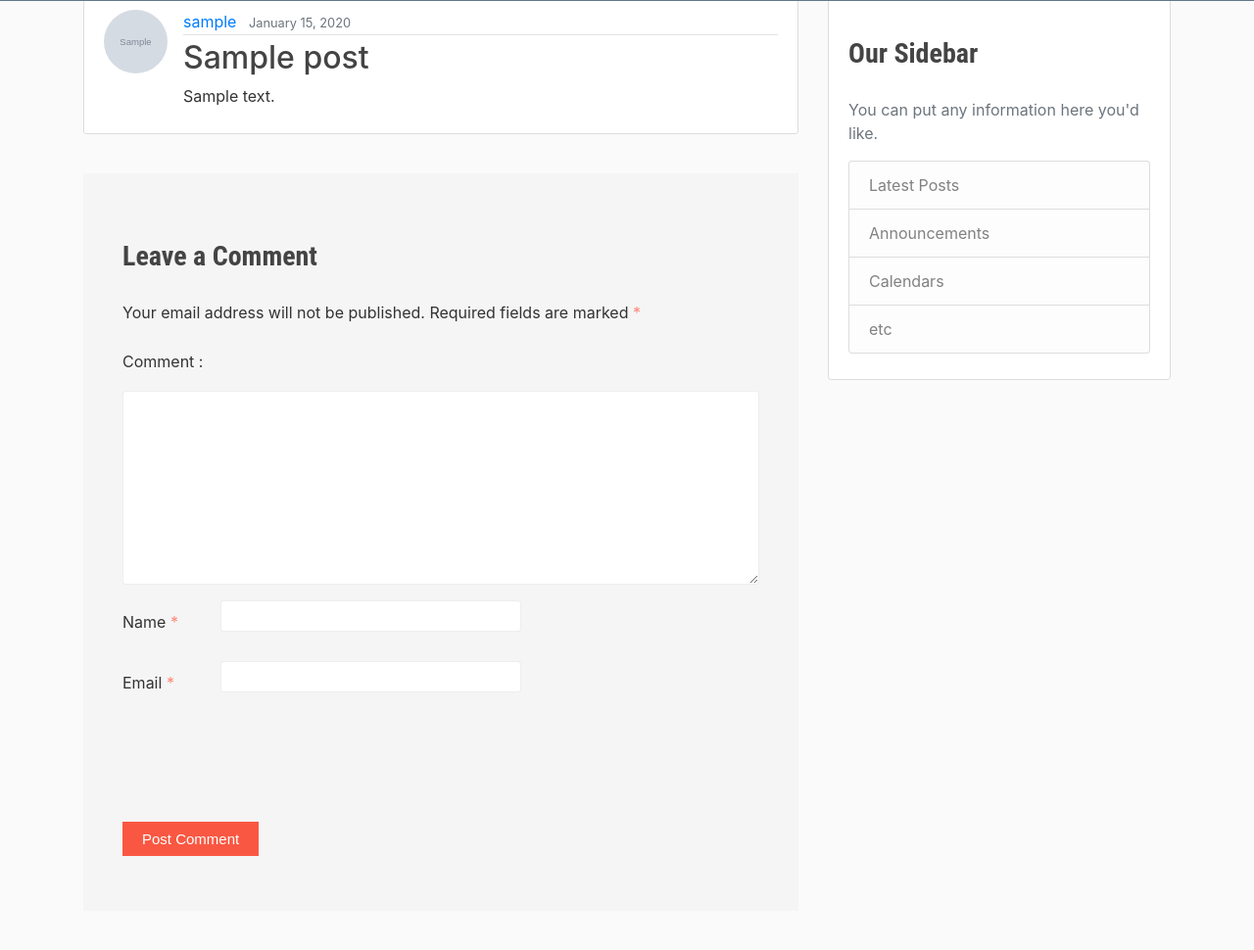
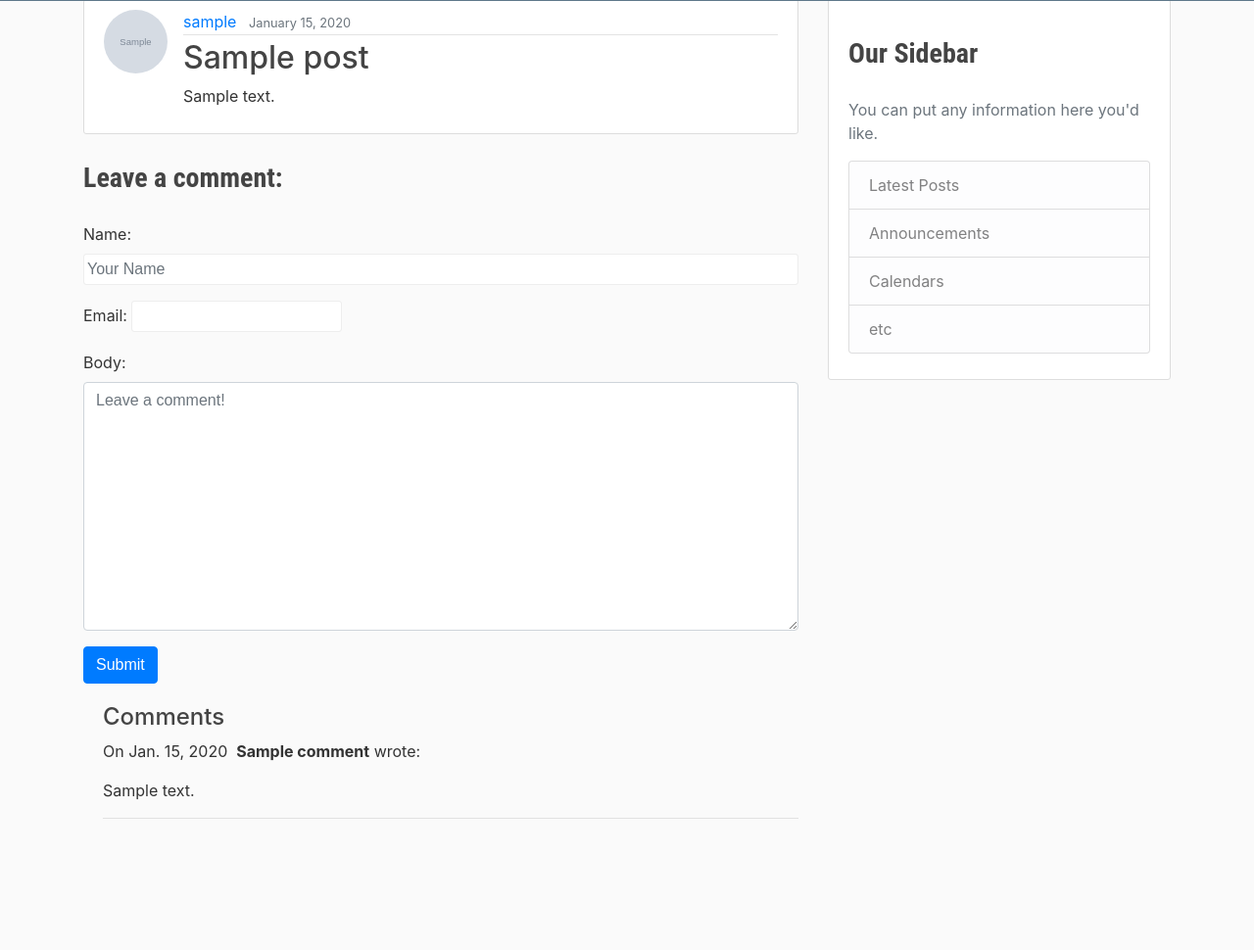
Before and after one commit to deepak2431/djangoBlog, a Django app: page /post/1/ in a window 1280 px wide. Shown: the part 81-1051 px from the top of the page at 98% size. After the commit the page ends 917 px from the top, so only its background shows below. Run offline with Django 3.2, Linux system fonts and the light colour scheme; tables that the repository leaves empty hold one stand-in row (values such as "Sample post"); grey boxes marked "Sample" are stand-in pictures; some libraries are stand-ins or nearby versions.

Commit message:
Changes added for adding comments

```diff
--- /dev/null
+++ b/blog/forms.py
@@ -0,0 +1,21 @@
+from django import forms
+from .models import Comment
+
+class CommentForm(forms.Form):
+
+    Name = forms.CharField(
+        max_length=60,
+        widget=forms.TextInput(attrs={
+            "class": "form-control",
+            "placeholder": "Your Name",
+
+        })
+    )
+    email = forms.EmailField(max_length=50)
+    body = forms.CharField(
+        max_length=250,
+        widget = forms.Textarea(attrs={
+            "class": "form-control",
+            "placeholder": "Leave a comment!"
+        })
+    )
--- a/blog/models.py
+++ b/blog/models.py
@@ -21,3 +21,6 @@ class Comment(models.Model):
     email = models.EmailField(max_length = 50,default="")
     created_on = models.DateTimeField(auto_now_add=True)
     post = models.ForeignKey('Post', on_delete=models.CASCADE)
+
+    # def get_absolute_url(self):
+    #     return reverse('post-detail', kwargs={'pk': Post.pk})
--- a/blog/templates/blog/post_detail.html
+++ b/blog/templates/blog/post_detail.html
@@ -1,26 +1,46 @@
 {% extends "blog/base.html" %}
 {% block content %}
         <article class="media content-section">
-          <img class="rounded-circle article-img" src="{{ object.author.profile.image.url }}">
+          <img class="rounded-circle article-img" src="{{ post.author.profile.image.url }}">
           <div class="media-body">
             <div class="article-metadata">
-              <a class="mr-2" href="#">{{ object.author }}</a>
-              <small class="text-muted">{{ object.date_posted|date:"F d, Y" }}</small>
-              {% if object.author == user %}
+              <a class="mr-2" href="#">{{ post.author }}</a>
+              <small class="text-muted">{{ post.date_posted|date:"F d, Y" }}</small>
+              {% if post.author == user %}
                 <div>
-                        <a class="btn btn-secondary btn-sm mt-1 mb-1" href="{% url 'post-update' object.id%}">Update Post</a>
-                        <a class="btn btn-danger btn-sm mt-1 mb-1" href="{% url 'post-delete' object.id%}">Delete Post</a>
+                        <a class="btn btn-secondary btn-sm mt-1 mb-1" href="{% url 'post-update' post.id%}">Update Post</a>
+                        <a class="btn btn-danger btn-sm mt-1 mb-1" href="{% url 'post-delete' post.id%}">Delete Post</a>
                 </div>
               {% endif %}
             </div>
-            <h2 class="article-title">{{ object.title }}</h2>
-            <p class="article-content">{{ object.content }}</p>
+            <h2 class="article-title">{{ post.title }}</h2>
+            <p class="article-content">{{ post.content }}</p>
           </div>
         </article>
+        <h3>Leave a comment:</h3>
+
+      <form action="/post/{{ post.pk }}/" method="post">
+
+          {% csrf_token %}
+
+          {{ form.as_p }}
+          <input type='hidden' value='{{ post.pk }}' name='id'>
+          <button type="submit" class="btn btn-primary">Submit</button>
+
+      </form>
+
+
+
+
+
+
+
+
+        <!-- -------------------------------------------------------------------------------------------------------------------------
         <div id="comments" class="comments-area">
             <div id="respond" class="comment-respond">
               <h3 id="reply-title" class="comment-reply-title">Leave a Comment </h3>
-              <form action="#" method="post" id="commentform" class="comment-form">
+              <form action="." method="post" id="commentform" class="comment-form">
                   {% csrf_token %}
                 <p class="comment-notes"><span id="email-notes">Your email address will not be published.</span> Required fields are marked <span class="required">*</span>
                 </p>
@@ -68,5 +88,22 @@
                 </p>
               </form>
             </div>
-          </div>
+          </div> -->
+        <div style="margin-left:20px;margin-top:20px">
+          <h4>Comments</h4>
+          {% for comment in post.comment_set.all %}
+
+          <p>
+
+            On {{comment.created_on.date }}&nbsp;
+
+            <b>{{ comment.Name }}</b> wrote:
+
+        </p>
+
+        <p>{{ comment.body }}</p>
+
+        <hr>
+          {% endfor %}
+        </div>
 {% endblock content %}
--- a/blog/urls.py
+++ b/blog/urls.py
@@ -1,5 +1,6 @@
 from django.urls import path
 from .views import (PostListView,
+                    # CreateCommentView,
                     PostDeleteView,
                     PostDetailView,
                     PostCreateView,
@@ -9,8 +10,9 @@ from .import views
 
 urlpatterns = [
     path('', PostListView.as_view(), name='blog-home'),
-    path('user/<str:username>', UserPostListView.as_view(), name='user-posts'),
+    path('user/<str:username>/', UserPostListView.as_view(), name='user-posts'),
     path('post/<int:pk>/', PostDetailView.as_view(), name='post-detail'),
+    #  path('post/<int:pk>/comment',CreateCommentView.as_view(), name='create-comment'),
     path('post/new/', PostCreateView.as_view(), name='post-create'),
     path('post/<int:pk>/update/', PostUpdateView.as_view(), name='post-update'),
     path('post/<int:pk>/delete/', PostDeleteView.as_view(), name='post-delete'),
--- a/blog/views.py
+++ b/blog/views.py
@@ -1,7 +1,9 @@
 from django.shortcuts import render, get_object_or_404
 from django.contrib.auth.mixins import LoginRequiredMixin, UserPassesTestMixin
 from django.contrib.auth.models import User
-from django.views.generic import (
+from blog.forms import CommentForm
+from django.views.generic import (View,
+    FormView,
     ListView,
     DetailView,
     CreateView,
@@ -31,9 +33,73 @@ class UserPostListView(ListView):
         return Post.objects.filter(author=user).order_by('-date_posted')
 
 
-class PostDetailView(DetailView):
-    model = Post
-    template_name = 'blog/post_detail.html'
+class PostDetailView(View):
+
+    # when clicked on the title of post get function is trigeered
+    def get(self, request, *args, **kwargs):
+        post = get_object_or_404(Post, pk=kwargs['pk'])
+        form = CommentForm()
+        context = {
+            'post': post,
+            'form': form
+        }
+        return render(request, 'blog/post_detail.html', context)
+
+    # when commented post request is forwarded on this view and post function is triggered
+    def post(self, request, *args, **kwargs):
+        form = CommentForm(request.POST or None)
+        if form.is_valid():
+            post = get_object_or_404(Post, pk=kwargs['pk'])
+            post.comment_set.create(
+                Name = form.cleaned_data['Name'],
+                email = form.cleaned_data['email'],
+                body = form.cleaned_data['body']
+            )
+            form = CommentForm()
+            context = {
+            'post': post,
+            'form': form,
+        }
+            return render(request, 'blog/post_detail.html',context)
+        form = CommentForm()
+        post = get_object_or_404(Post, pk=kwargs['pk'])
+        context = {
+            'post': post,
+            'form': form
+        }
+        return render(request, 'blog/post_detail.html', context)
+
+
+
+
+
+
+# class CreateCommentView(View):
+
+#     def post(self, request, *args, **kwargs):
+#         form = CommentForm(request.POST or None)
+#         form = CommentForm()
+#         if form.is_valid():
+#             form = CommentForm()
+#             return render(request, 'blog/post_detail.html',{'form': form})
+#         form = CommentForm()
+#         post = get_object_or_404(Post, pk=kwargs['pk'])
+#         context = {
+#             'post': post,
+#             'form': form
+#         }
+#         return render(request, 'blog/post_detail.html', context)
+
+
+
+# This is the comment view
+# class CommentView(View):
+#     def get(self, request, *args, **kwargs):
+#         form = CommentForm()
+#         context = {'form': form}
+#         return render(request, 'contact-us.html', context)
+
+
 
 class PostCreateView(LoginRequiredMixin, CreateView):
     model = Post
--- a/djangoBlog/settings.py
+++ b/djangoBlog/settings.py
@@ -28,7 +28,7 @@ SECRET_KEY = "9039d2a5652f9e9e298a9f0384479b93927e1d68a3d6d576"
 # SECURITY WARNING: don't run with debug turned on in production!
 DEBUG = True
 ALLOWED_HOSTS = ['blooggapp.herokuapp.com']
-
+APPEND_SLASH=False
 
 # Application definition
 
```
